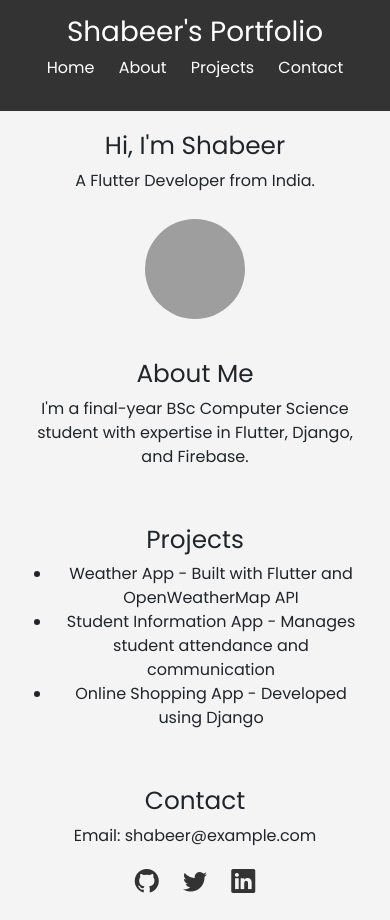
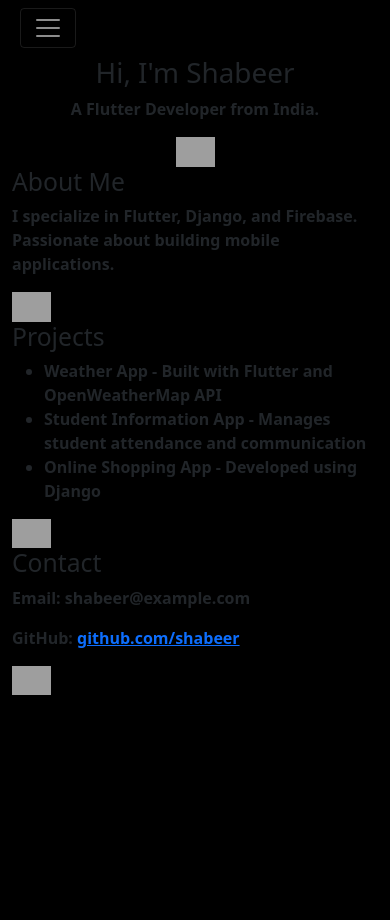
Before and after one commit to shabir250103/shabir_portfolio, a Django app: page /mobile_view in a window 390 px wide. After the commit the page ends 695 px from the top, so only its background shows below. Run offline with Django 5.2, Linux system fonts and the light colour scheme; parts of the project's set-up code (start-up, migrations or seed data) failed here and were passed over; some libraries are stand-ins or nearby versions; grey boxes are pictures that could not be loaded.

Commit message:
Update mobile.html

```diff
--- a/templates/pages/mobile.html
+++ b/templates/pages/mobile.html
@@ -6,97 +6,80 @@
     <meta charset="UTF-8">
     <meta name="viewport" content="width=device-width, initial-scale=1.0">
     <meta http-equiv="Cache-control" content="public">
-    <title>Shabeer | Portfolio (Mobile)</title>
-    <link rel="stylesheet" href="{% static 'css/mobile.css' %}">
+    <meta name="title" property="og:title" content="Shabeer Portfolio">
+    <meta name="description" property="og:title" content="Hi, I'm Shabeer, a Flutter Developer from India!">
+    <meta property="og:type" content="website" />
     <link rel="stylesheet" href="https://cdn.jsdelivr.net/npm/bootstrap-icons@1.3.0/font/bootstrap-icons.css">
-    <link href='https://fonts.googleapis.com/css?family=Poppins' rel='stylesheet'>
+    <link rel="stylesheet" href="{% static 'css/style.css' %}">
     <link rel="stylesheet" href="{% static 'bootstrap/bootstrap.min.css' %}">
+    <title>Shabeer | Portfolio</title>
     <style>
-        body {
-            font-family: 'Poppins', sans-serif;
-            margin: 0;
-            padding: 0;
-            background-color: #f4f4f4;
-        }
-        header {
-            background: #333;
-            color: white;
-            padding: 15px;
-            text-align: center;
-        }
-        nav ul {
-            list-style: none;
-            padding: 0;
-        }
-        nav ul li {
-            display: inline;
-            margin: 0 10px;
-        }
-        nav ul li a {
-            color: white;
-            text-decoration: none;
-        }
-        section {
-            padding: 20px;
-            text-align: center;
-        }
-        .profile-img {
-            width: 100px;
-            height: 100px;
-            border-radius: 50%;
-            margin-top: 10px;
-        }
-        .icons a {
-            margin: 0 10px;
-            font-size: 1.5rem;
-            color: #333;
+        img {
+            max-width: 100%;
+            height: auto;
         }
     </style>
 </head>
 <body>
-    <header>
-        <h1>Shabeer's Portfolio</h1>
-        <nav>
-            <ul>
-                <li><a href="#home">Home</a></li>
-                <li><a href="#about">About</a></li>
-                <li><a href="#projects">Projects</a></li>
-                <li><a href="#contact">Contact</a></li>
+    <nav class="navbar navbar-expand-lg navbar-dark">
+        <button class="navbar-toggler" type="button" data-toggle="collapse" data-target="#navbarNav">
+            <span class="navbar-toggler-icon"></span>
+        </button>
+        <div class="collapse navbar-collapse justify-content-end" id="navbarNav">
+            <ul class="navbar-nav">
+                <li class="nav-item"><a class="nav-link" href="#home">Home</a></li>
+                <li class="nav-item"><a class="nav-link" href="#about">About</a></li>
+                <li class="nav-item"><a class="nav-link" href="#projects">Projects</a></li>
+                <li class="nav-item"><a class="nav-link" href="#contact">Contact</a></li>
             </ul>
+        </div>
     </nav>
-    </header>
 
     <section id="home">
-        <h2>Hi, I'm Shabeer</h2>
+        <div class="container text-center">
+            <h1>Hi, I'm Shabeer</h1>
             <p>A Flutter Developer from India.</p>
-        <img src="https://cdn2.iconfinder.com/data/icons/avatars-99/62/avatar-370-456322-512.png" class="profile-img" alt="Profile Picture">
+            <img src="{% static 'images/home.jpg' %}" alt="Home Image">
+        </div>
     </section>
 
     <section id="about">
+        <div class="container">
             <h2>About Me</h2>
-        <p>I'm a final-year BSc Computer Science student with expertise in Flutter, Django, and Firebase.</p>
+            <p>I specialize in Flutter, Django, and Firebase. Passionate about building mobile applications.</p>
+            <img src="{% static 'images/about.jpg' %}" alt="About Image">
+        </div>
     </section>
 
     <section id="projects">
+        <div class="container">
             <h2>Projects</h2>
             <ul>
                 <li>Weather App - Built with Flutter and OpenWeatherMap API</li>
                 <li>Student Information App - Manages student attendance and communication</li>
                 <li>Online Shopping App - Developed using Django</li>
             </ul>
+            <img src="{% static 'images/projects.jpg' %}" alt="Projects Image">
+        </div>
     </section>
 
     <section id="contact">
+        <div class="container">
             <h2>Contact</h2>
             <p>Email: shabeer@example.com</p>
-        <div class="icons">
-            <a href="https://github.com/shabeer" target="_blank" class="bi bi-github"></a>
-            <a href="https://twitter.com/shabeer" target="_blank" class="bi bi-twitter"></a>
-            <a href="https://linkedin.com/in/shabeer" target="_blank" class="bi bi-linkedin"></a>
+            <p>GitHub: <a href="https://github.com/shabeer">github.com/shabeer</a></p>
+            <img src="{% static 'images/contact.jpg' %}" alt="Contact Image">
         </div>
     </section>
 
     <script src="https://code.jquery.com/jquery-3.6.0.min.js"></script>
     <script src="https://cdn.jsdelivr.net/npm/bootstrap@5.3.0-alpha1/dist/js/bootstrap.bundle.min.js"></script>
+    <script>
+        $(document).ready(function(){
+            $('.navbar-toggler').click(function(){
+                $('#navbarNav').toggleClass('show');
+            });
+        });
+    </script>
 </body>
 </html>
```
Lines whose indentation alone changed are shown as unchanged.
